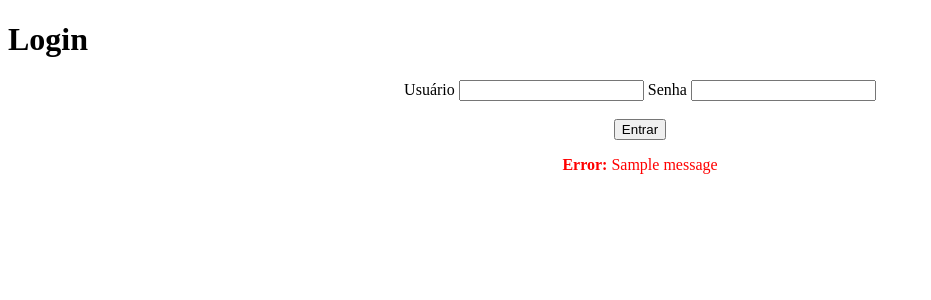
After one commit to Horlando-Leao/django_schedule, a Django app: page /login/ in a window 1280 px wide. The commit adds this page. Shown: the top 300 px of the page, without its empty margins (0-931 px from the left). Run offline with Django 4.2, Linux system fonts and the light colour scheme; tables that the repository leaves empty hold one stand-in row (values such as "Sample post"); one stand-in notice (Sample message) is shown.

Commit message:
created auth and windons login

```diff
--- a/agenda/urls.py
+++ b/agenda/urls.py
@@ -18,10 +18,23 @@ from django.urls import path
 from core import views as core_views
 from django.views.generic import RedirectView
 
-urlpatterns = [
+
+urlsadmin = [
     path('admin/', admin.site.urls),
+]
 
+urlslogin = [
+    path('login/', core_views.login_user),
+    path('login/submit', core_views.submit_login),
+    path('logout/', core_views.logout_user),
+]
+
+urlsagenda = [
     path('', RedirectView.as_view(url='agenda/')),
     path('agenda/', core_views.lista_eventos),
+]
 
-]
+urlpatterns = []
+urlpatterns.extend(urlsadmin)
+urlpatterns.extend(urlslogin)
+urlpatterns.extend(urlsagenda)
--- a/core/views.py
+++ b/core/views.py
@@ -1,12 +1,37 @@
-from django.shortcuts import render
-
-# Create your views here.
+from django.shortcuts import render, redirect
+from django.contrib.auth.decorators import login_required
+from django.contrib.auth import authenticate, login, logout
+from django.contrib import messages
 from core.models import Evento
 
 
+# Create your views here.
+
+def login_user(request):
+    return render(request, 'login.html')
+
+
+def logout_user(request):
+    logout(request)
+    return redirect('/')
+
+
+def submit_login(request):
+    if request.POST:
+        username = request.POST.get('username')
+        password = request.POST.get('password')
+        usuario = authenticate(username=username, password=password)
+        if usuario is not None:
+            login(request, usuario)
+            return redirect('/')
+        else:
+            messages.error(request, "Usuário ou senha inválidos")
+    return redirect('/')
+
+
+@login_required(login_url='/login/')
 def lista_eventos(request):
     usuario = request.user
-    #evento = Evento.objects.filter(usuario=usuario)
-    evento = Evento.objects.all()
+    evento = Evento.objects.filter(usuario=usuario)
     dados = {'eventos': evento}
     return render(request, 'agenda.html', dados)
--- /dev/null
+++ b/templates/login.html
@@ -0,0 +1,25 @@
+<!DOCTYPE html>
+<html lang="en">
+<head>
+    <meta charset="UTF-8">
+    <title>Agenda</title>
+</head>
+<body>
+    <h1>Login</h1>
+    <form action="submit" method="POST">{% csrf_token %}
+        <div align="center">
+            <label>Usuário</label>
+            <input type="text" name="username">
+            <label>Senha</label>
+            <input type="password" name="password"></br></br>
+            <button type="submit">Entrar</button>
+        </div>
+    </form>
+
+    {% for message in messages %}
+        <div align="center">
+            <p style="color:red;"><strong>Error: </strong>{{message}}</p>
+        </div>
+    {% endfor  %}
+</body>
+</html>
```
Also changed, not shown: templates/model-header.html (+8 -3 lines).
